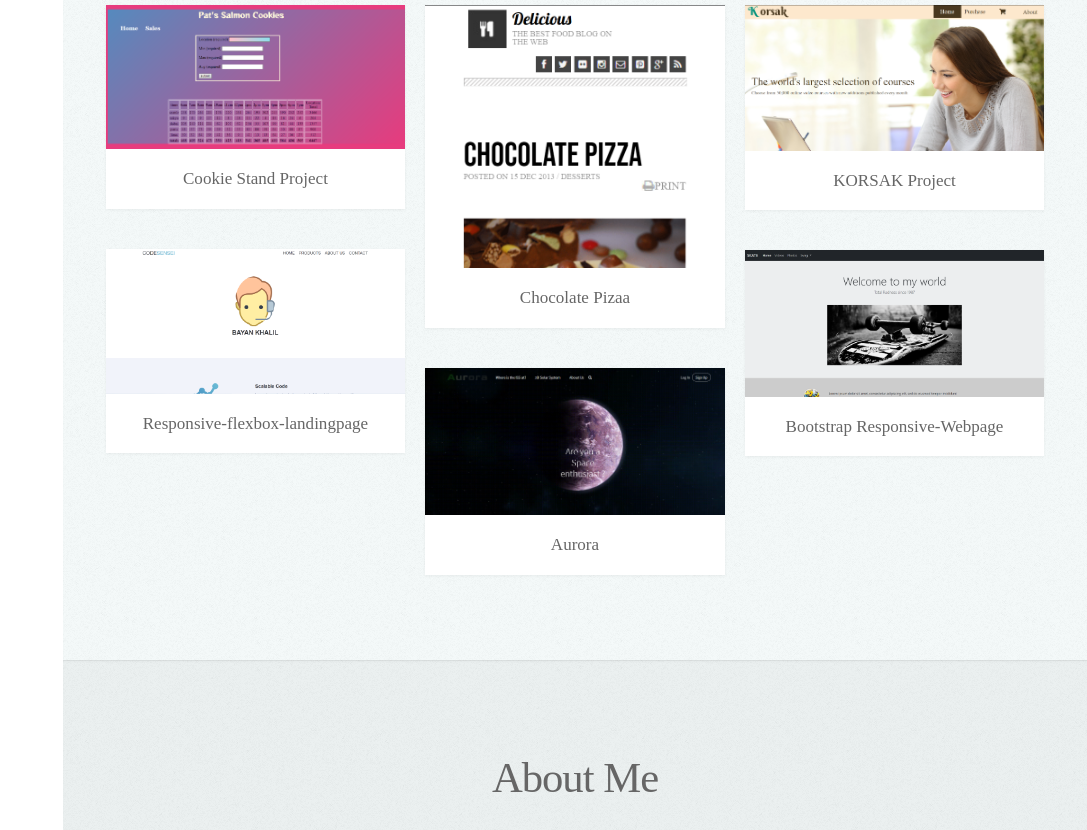
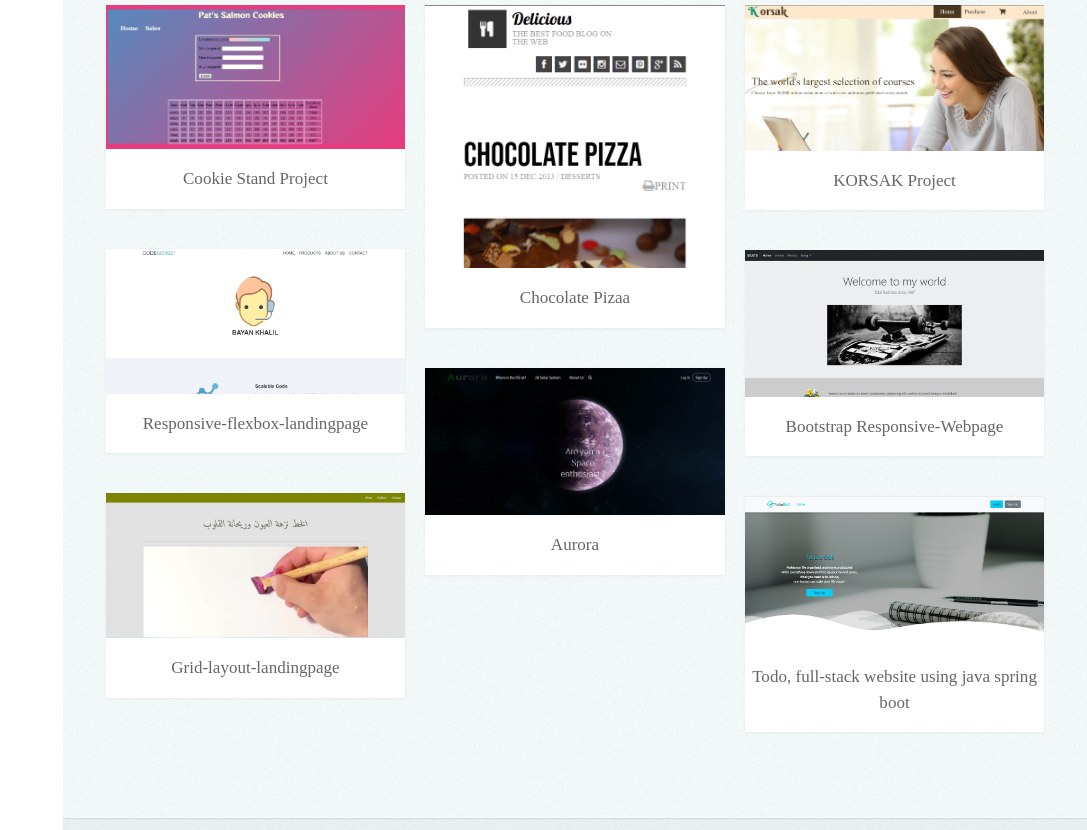
Before and after one commit to BayanKhalil/portfolio, a website: page public/index.html in a window 1280 px wide. Shown: the part 1030-1860 px from the top of the page, without its empty margins (193-1280 px from the left). Drawn offline with Linux system fonts and the light colour scheme; files whose address does not match are found by name; a web font is replaced by a local one.

Commit message:
adding projects

```diff
--- a/public/index.html
+++ b/public/index.html
@@ -97,6 +97,12 @@
 											<h3>Responsive-flexbox-landingpage</h3>
 										</header>
 									</article>
+									<article class="item">
+										<a href="https://bayankhalil.github.io/Grid-layout-website/" class="image fit"><img src="images/Grid-layout.png" alt="" /></a>
+										<header>
+											<h3>Grid-layout-landingpage</h3>
+										</header>
+									</article>
 								</div>
 								<div class="col-4 col-12-mobile">
 									<article class="item">
@@ -125,7 +131,15 @@
 											<h3>Bootstrap Responsive-Webpage </h3>
 										</header>
 									</article>
+									<article class="item">
+										<a href="https://todo-app-bots.herokuapp.com/" class="image fit"><img src="images/todo.png" alt="" /></a>
+										<header>
+											<h3>Todo, full-stack website using java spring boot </h3>
+										</header>
+									</article>
 								</div>
+
+
 							</div>
 
 						</div>
```
Also changed, not shown: public/images/Grid-layout.png (added), public/images/todo.png (added).
